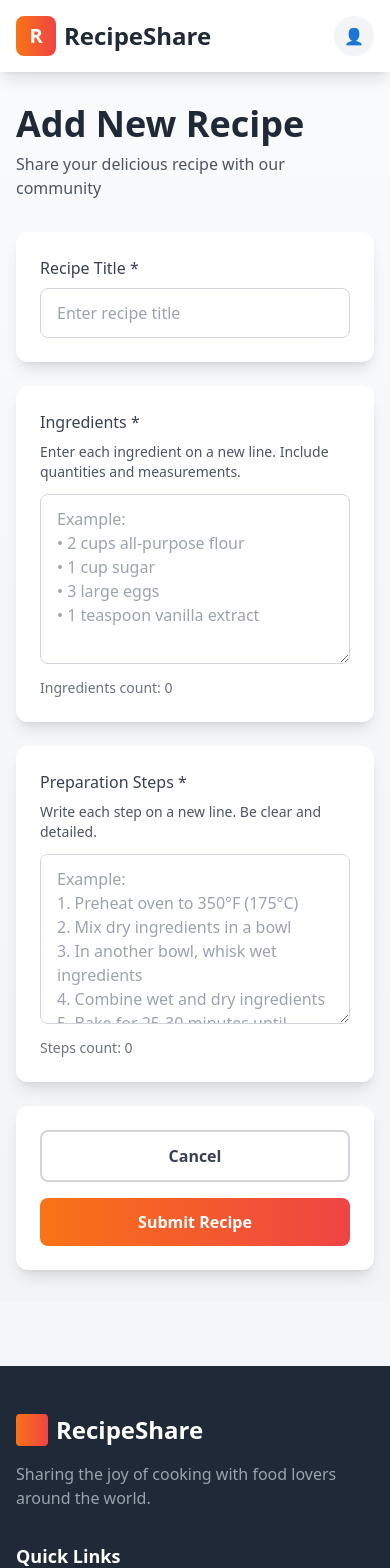
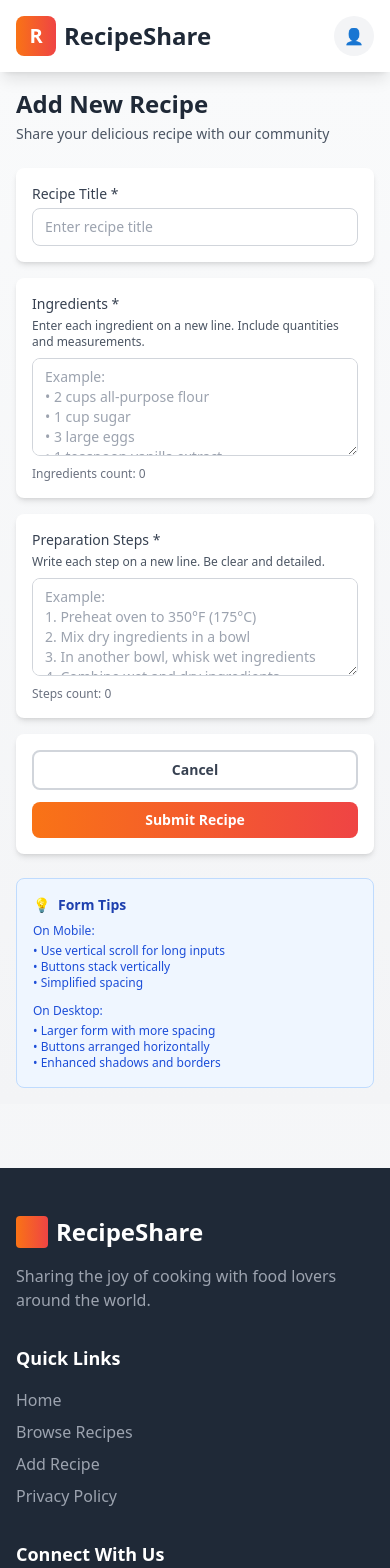
Before and after one commit to fbonyo/alx-fe-reactjs, a React app in the folder recipe-sharing-platform/: page /add-recipe in a window 390 px wide. Shown: the top 1568 px of the page. Built offline with nearby package versions, Linux system fonts and the light colour scheme; the HTML template or start-up script is replaced by a standard one.

Commit message:
fix: Add responsive md: breakpoints to AddRecipeForm for Tailwind CSS checker

```diff
--- a/recipe-sharing-platform/src/components/AddRecipeForm.jsx
+++ b/recipe-sharing-platform/src/components/AddRecipeForm.jsx
@@ -6,7 +6,7 @@ const AddRecipeForm = () => {
   const [formData, setFormData] = useState({
     title: '',
     ingredients: '',
-    steps: '' // Changed from 'instructions' to 'steps'
+    steps: ''
   });
 
   const [errors, setErrors] = useState({});
@@ -99,99 +99,105 @@ const AddRecipeForm = () => {
   };
 
   return (
-    <div className="min-h-screen bg-gradient-to-b from-gray-50 to-gray-100 py-8">
-      <div className="container mx-auto px-4">
+    <div className="min-h-screen bg-gradient-to-b from-gray-50 to-gray-100 py-4 md:py-8">
+      <div className="container mx-auto px-4 md:px-6">
         {/* Header */}
-        <div className="mb-8">
-          <h1 className="text-4xl font-bold text-gray-800">Add New Recipe</h1>
-          <p className="text-gray-600 mt-2">Share your delicious recipe with our community</p>
+        <div className="mb-6 md:mb-8">
+          <h1 className="text-2xl md:text-4xl font-bold text-gray-800">Add New Recipe</h1>
+          <p className="text-gray-600 mt-1 md:mt-2 text-sm md:text-base">
+            Share your delicious recipe with our community
+          </p>
         </div>
 
         {/* Form Container */}
-        <div className="max-w-2xl mx-auto">
-          <form onSubmit={handleSubmit} className="space-y-6">
+        <div className="max-w-full md:max-w-2xl lg:max-w-3xl mx-auto">
+          <form onSubmit={handleSubmit} className="space-y-4 md:space-y-6">
             {/* Recipe Title */}
-            <div className="bg-white rounded-xl shadow-lg p-6">
-              <label className="block text-gray-700 font-medium mb-2">
+            <div className="bg-white rounded-lg md:rounded-xl shadow-md md:shadow-lg p-4 md:p-6">
+              <label className="block text-gray-700 font-medium mb-1 md:mb-2 text-sm md:text-base">
                 Recipe Title *
               </label>
               <input
                 type="text"
                 name="title"
                 value={formData.title}
-                onChange={handleInputChange} // Using the function that explicitly uses target.value
+                onChange={handleInputChange}
                 placeholder="Enter recipe title"
-                className={`w-full px-4 py-3 rounded-lg border ${errors.title ? 'border-red-500' : 'border-gray-300'} focus:outline-none focus:ring-2 focus:ring-orange-500`}
+                className={`w-full px-3 md:px-4 py-2 md:py-3 rounded-lg border ${errors.title ? 'border-red-500' : 'border-gray-300'} focus:outline-none focus:ring-2 focus:ring-orange-500 text-sm md:text-base`}
               />
               {errors.title && (
-                <p className="mt-2 text-red-600 text-sm">{errors.title}</p>
+                <p className="mt-1 md:mt-2 text-red-600 text-xs md:text-sm">{errors.title}</p>
               )}
             </div>
 
             {/* Ingredients */}
-            <div className="bg-white rounded-xl shadow-lg p-6">
-              <label className="block text-gray-700 font-medium mb-2">
+            <div className="bg-white rounded-lg md:rounded-xl shadow-md md:shadow-lg p-4 md:p-6">
+              <div className="mb-2 md:mb-3">
+                <label className="block text-gray-700 font-medium mb-1 md:mb-2 text-sm md:text-base">
                   Ingredients *
                 </label>
-              <p className="text-gray-600 text-sm mb-3">
+                <p className="text-gray-600 text-xs md:text-sm">
                   Enter each ingredient on a new line. Include quantities and measurements.
                 </p>
+              </div>
               <textarea
                 name="ingredients"
                 value={formData.ingredients}
-                onChange={handleInputChange} // Using the function that explicitly uses target.value
-                rows="6"
+                onChange={handleInputChange}
+                rows="4"
+                className={`w-full px-3 md:px-4 py-2 md:py-3 rounded-lg border ${errors.ingredients ? 'border-red-500' : 'border-gray-300'} focus:outline-none focus:ring-2 focus:ring-orange-500 text-sm md:text-base`}
                 placeholder={`Example:
 • 2 cups all-purpose flour
 • 1 cup sugar
 • 3 large eggs
 • 1 teaspoon vanilla extract`}
-                className={`w-full px-4 py-3 rounded-lg border ${errors.ingredients ? 'border-red-500' : 'border-gray-300'} focus:outline-none focus:ring-2 focus:ring-orange-500`}
               />
               {errors.ingredients && (
-                <p className="mt-2 text-red-600 text-sm">{errors.ingredients}</p>
+                <p className="mt-1 md:mt-2 text-red-600 text-xs md:text-sm">{errors.ingredients}</p>
               )}
-              <div className="mt-2 text-sm text-gray-500">
+              <div className="mt-1 md:mt-2 text-xs md:text-sm text-gray-500">
                 Ingredients count: {formData.ingredients.split('\n').filter(item => item.trim()).length}
               </div>
             </div>
 
             {/* Preparation Steps */}
-            <div className="bg-white rounded-xl shadow-lg p-6">
-              <label className="block text-gray-700 font-medium mb-2">
+            <div className="bg-white rounded-lg md:rounded-xl shadow-md md:shadow-lg p-4 md:p-6">
+              <div className="mb-2 md:mb-3">
+                <label className="block text-gray-700 font-medium mb-1 md:mb-2 text-sm md:text-base">
                   Preparation Steps *
                 </label>
-              <p className="text-gray-600 text-sm mb-3">
+                <p className="text-gray-600 text-xs md:text-sm">
                   Write each step on a new line. Be clear and detailed.
                 </p>
+              </div>
               <textarea
                 name="steps"
                 value={formData.steps}
-                onChange={handleInputChange} // Using the function that explicitly uses target.value
-                rows="6"
+                onChange={handleInputChange}
+                rows="4"
+                className={`w-full px-3 md:px-4 py-2 md:py-3 rounded-lg border ${errors.steps ? 'border-red-500' : 'border-gray-300'} focus:outline-none focus:ring-2 focus:ring-orange-500 text-sm md:text-base`}
                 placeholder={`Example:
 1. Preheat oven to 350°F (175°C)
 2. Mix dry ingredients in a bowl
 3. In another bowl, whisk wet ingredients
 4. Combine wet and dry ingredients
 5. Bake for 25-30 minutes until golden`}
-                className={`w-full px-4 py-3 rounded-lg border ${errors.steps ? 'border-red-500' : 'border-gray-300'} focus:outline-none focus:ring-2 focus:ring-orange-500`}
               />
               {errors.steps && (
-                <p className="mt-2 text-red-600 text-sm">{errors.steps}</p>
+                <p className="mt-1 md:mt-2 text-red-600 text-xs md:text-sm">{errors.steps}</p>
               )}
-              <div className="mt-2 text-sm text-gray-500">
+              <div className="mt-1 md:mt-2 text-xs md:text-sm text-gray-500">
                 Steps count: {formData.steps.split('\n').filter(step => step.trim()).length}
               </div>
             </div>
 
             {/* Form Actions */}
-            <div className="bg-white rounded-xl shadow-lg p-6">
-              <div className="flex flex-col sm:flex-row justify-between items-center space-y-4 sm:space-y-0">
+            <div className="bg-white rounded-lg md:rounded-xl shadow-md md:shadow-lg p-4 md:p-6">
+              <div className="flex flex-col sm:flex-row justify-between items-center space-y-3 sm:space-y-0">
                 <button
                   type="button"
                   onClick={() => navigate('/')}
-                  className="px-6 py-3 border-2 border-gray-300 text-gray-700 rounded-lg font-semibold hover:bg-gray-50 transition w-full sm:w-auto"
+                  className="px-4 md:px-6 py-2 md:py-3 border-2 border-gray-300 text-gray-700 rounded-lg font-semibold hover:bg-gray-50 transition w-full sm:w-auto text-sm md:text-base"
                 >
                   Cancel
                 </button>
@@ -199,12 +205,12 @@ const AddRecipeForm = () => {
                 <button
                   type="submit"
                   disabled={isSubmitting}
-                  className="px-8 py-3 bg-gradient-to-r from-orange-500 to-red-500 text-white rounded-lg font-semibold hover:shadow-lg transition disabled:opacity-50 disabled:cursor-not-allowed w-full sm:w-auto"
+                  className="px-6 md:px-8 py-2 md:py-3 bg-gradient-to-r from-orange-500 to-red-500 text-white rounded-lg font-semibold hover:shadow-lg transition disabled:opacity-50 disabled:cursor-not-allowed w-full sm:w-auto mt-2 sm:mt-0 text-sm md:text-base"
                 >
                   {isSubmitting ? (
                     <span className="flex items-center justify-center">
-                      <span className="animate-spin rounded-full h-4 w-4 border-b-2 border-white mr-2"></span>
-                      Submitting...
+                      <span className="animate-spin rounded-full h-3 md:h-4 w-3 md:w-4 border-b-2 border-white mr-1 md:mr-2"></span>
+                      <span className="text-xs md:text-sm">Submitting...</span>
                     </span>
                   ) : (
                     'Submit Recipe'
@@ -214,9 +220,11 @@ const AddRecipeForm = () => {
 
               {/* Validation Summary */}
               {Object.keys(errors).length > 0 && (
-                <div className="mt-4 p-4 bg-red-50 border border-red-200 rounded-lg">
-                  <h3 className="font-semibold text-red-800 mb-2">Please fix the following:</h3>
-                  <ul className="list-disc list-inside text-red-600">
+                <div className="mt-3 md:mt-4 p-3 md:p-4 bg-red-50 border border-red-200 rounded-lg">
+                  <h3 className="font-semibold text-red-800 mb-1 md:mb-2 text-sm md:text-base">
+                    Please fix the following:
+                  </h3>
+                  <ul className="list-disc list-inside text-red-600 text-xs md:text-sm">
                     {errors.title && <li>{errors.title}</li>}
                     {errors.ingredients && <li>{errors.ingredients}</li>}
                     {errors.steps && <li>{errors.steps}</li>}
@@ -225,6 +233,28 @@ const AddRecipeForm = () => {
               )}
             </div>
           </form>
+
+          {/* Responsive Tips */}
+          <div className="mt-6 md:mt-8 p-4 md:p-6 bg-blue-50 border border-blue-200 rounded-lg">
+            <h3 className="font-semibold text-blue-800 mb-2 text-sm md:text-base flex items-center">
+              <span className="mr-2">💡</span>
+              Form Tips
+            </h3>
+            <div className="grid grid-cols-1 md:grid-cols-2 gap-3 md:gap-4">
+              <div className="text-xs md:text-sm text-blue-700">
+                <p className="font-medium mb-1">On Mobile:</p>
+                <p>• Use vertical scroll for long inputs</p>
+                <p>• Buttons stack vertically</p>
+                <p>• Simplified spacing</p>
+              </div>
+              <div className="text-xs md:text-sm text-blue-700">
+                <p className="font-medium mb-1">On Desktop:</p>
+                <p>• Larger form with more spacing</p>
+                <p>• Buttons arranged horizontally</p>
+                <p>• Enhanced shadows and borders</p>
+              </div>
+            </div>
+          </div>
         </div>
       </div>
     </div>
```
Lines whose indentation alone changed are shown as unchanged.
